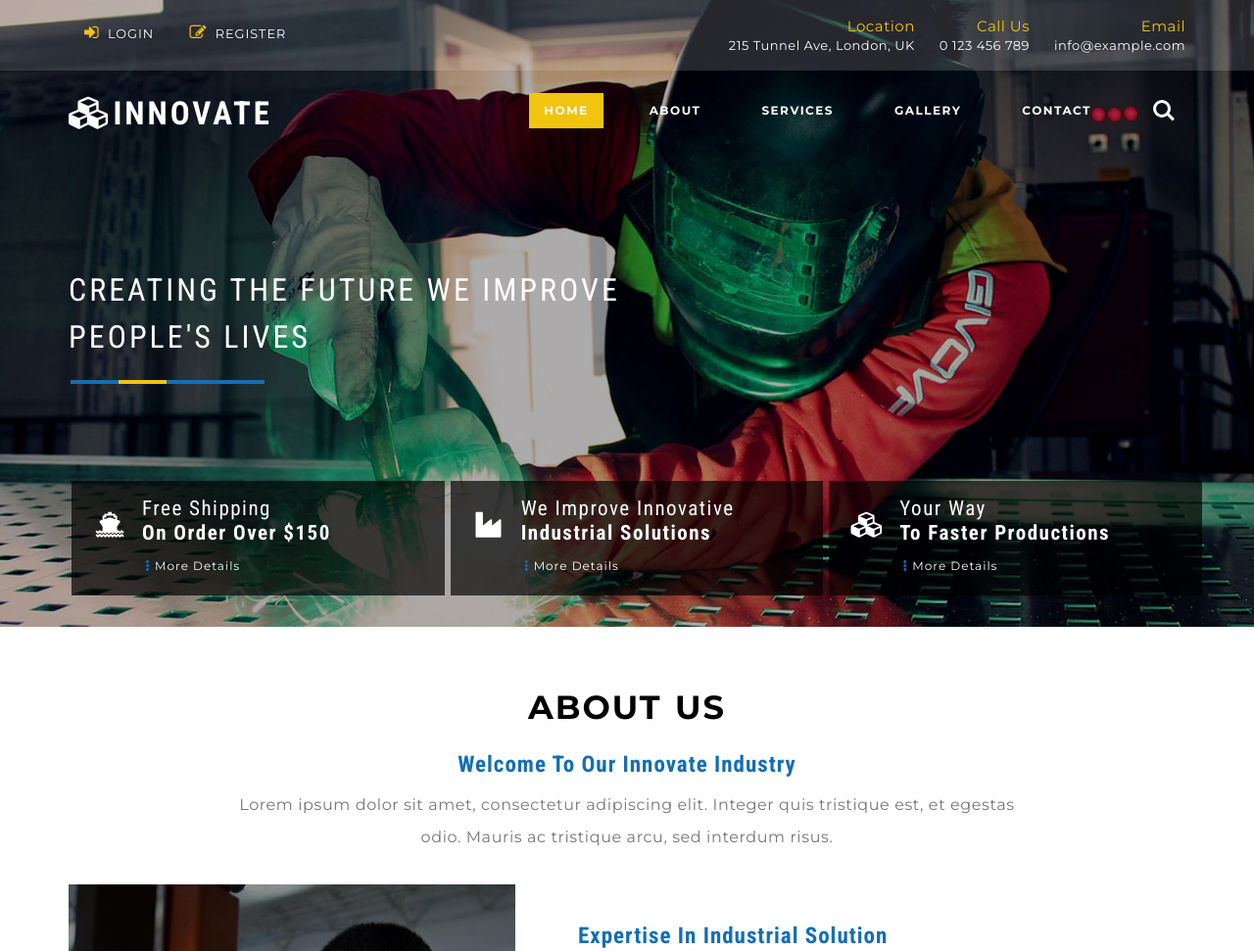
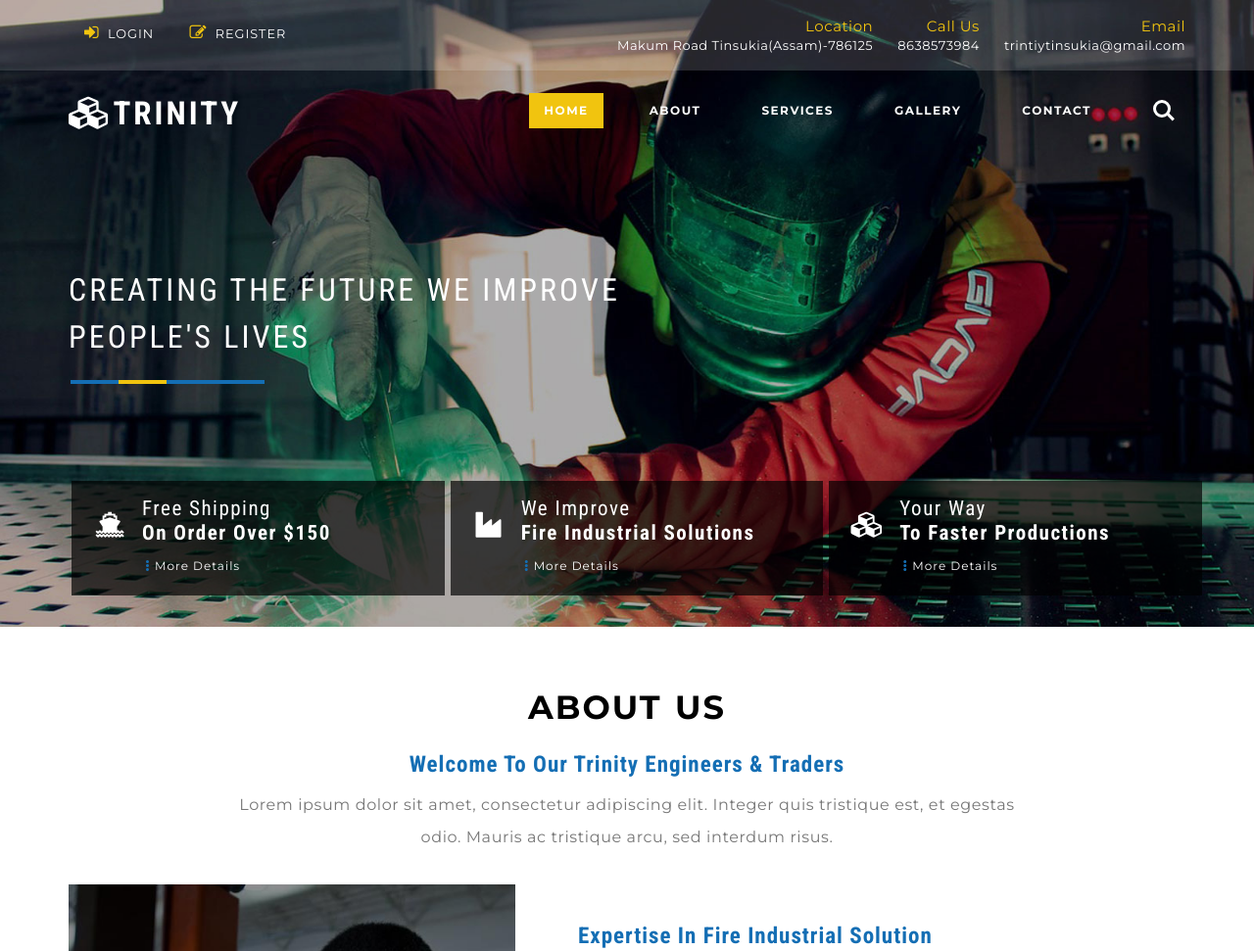
Before and after one commit to Basukumar14/trinity, a plain HTML site: page index.html in a window 1280 px wide. Shown: the top 971 px of the page at 98% size. Drawn offline with nearby package versions, Linux system fonts and the light colour scheme.

Commit message:
Add files via upload

```diff
--- a/index.html
+++ b/index.html
@@ -9,11 +9,11 @@ License URL: http://creativecommons.org/licenses/by/3.0/
 <!DOCTYPE html>
 <html lang="en">
 <head>
-<title>Innovate an Industrial Category Bootstrap Responsive Website Template | Home :: w3layouts</title>
+<title>Trinity Engineers & traders</title>
 <!-- for-mobile-apps -->
 <meta name="viewport" content="width=device-width, initial-scale=1">
 <meta http-equiv="Content-Type" content="text/html; charset=utf-8" />
-<meta name="keywords" content="Innovate Responsive web template, Bootstrap Web Templates, Flat Web Templates, Android Compatible web template,
+<meta name="keywords" content="Trinity Responsive web template, Bootstrap Web Templates, Flat Web Templates, Android Compatible web template,
 Smartphone Compatible web template, free webdesigns for Nokia, Samsung, LG, Sony Ericsson, Motorola web design" />
 <script type="application/x-javascript"> addEventListener("load", function() { setTimeout(hideURLbar, 0); }, false);
 		function hideURLbar(){ window.scrollTo(0,1); } </script>
@@ -86,9 +86,9 @@ ga('create', 'UA-30027142-1', 'w3layouts.com');
 			<li><a href="#" data-toggle="modal" data-target="#myModal3"><i class="fa fa-pencil-square-o" aria-hidden="true"></i> Register</a> </li>
 		</ul>
 		<ul class="top-right-info-w3ls">
-		<li><span>Email</span><a href="mailto:info@example.com">info@example.com</a></li>
-		<li><span>Call Us</span>0 123 456 789</li>
-		<li><span>Location</span>215 Tunnel Ave, London, UK</li>
+		<li><span>Email</span><a href="mailto:trintiytinsukia@gmail.com">trintiytinsukia@gmail.com</a></li>
+		<li><span>Call Us</span>8638573984</li>
+		<li><span>Location</span>Makum Road Tinsukia(Assam)-786125</li>
 		</ul>
 		<div class="clearfix"></div>
 	</div>
@@ -99,7 +99,7 @@ ga('create', 'UA-30027142-1', 'w3layouts.com');
 
 			<div class="header-bottom-agileits">
 			<div class="w3-logo">
-					<h1><a href="index.html"><i class="fa fa-cubes" aria-hidden="true"></i>Innovate</a></h1>
+					<h1><a href="index.html"><i class="fa fa-cubes" aria-hidden="true"></i>Trinity</a></h1>
 				</div>
 			<!-- navigation -->
 			<nav class="navbar navbar-default shift">
@@ -150,7 +150,7 @@ ga('create', 'UA-30027142-1', 'w3layouts.com');
 				<ul class="rslides" id="slider3">
 					<li>
 						<div class="slider-info">
-							<h3>Use new industrial & commercial equipment</h3>
+							<h3>Use new fire industrial & commercial equipment</h3>
 						</div>
 					</li>
 					<li>
@@ -162,7 +162,7 @@ ga('create', 'UA-30027142-1', 'w3layouts.com');
 					<li>
 
 						<div class="slider-info">
-							 <h3>We provide Innovate industrial solutions</h3>
+							 <h3>We provide  fire fire industrial solutions</h3>
 						</div>
 					</li>
 					<li>
@@ -193,7 +193,7 @@ ga('create', 'UA-30027142-1', 'w3layouts.com');
 						<i class="fa fa-industry" aria-hidden="true"></i>
 					</div>
 					<div class="w3l-our-advantages-grd-right">
-						<h4>We improve innovative <br><span>industrial solutions</span></h4>
+						<h4>We improve  <br><span>fire industrial solutions</span></h4>
 						<a href="#" data-toggle="modal" data-target="#myModal5"><span class="glyphicon glyphicon glyphicon glyphicon-option-vertical" aria-hidden="true"></span>More details</a>
 					</div>
 					<div class="clearfix"> </div>
@@ -242,7 +242,7 @@ ga('create', 'UA-30027142-1', 'w3layouts.com');
 
 																	<div class="modal-info">
 																	<img src="images/m2.jpg" alt=" " class="img-responsive" />
-																	<h3 class="agileinfo_sign">We improve innovative <span>industrial solutions</span></h3>
+																	<h3 class="agileinfo_sign">We improve  <span>fire industrial solutions</span></h3>
 																	<p class="para-agileits-w3layouts">Duis sit amet nisi quis leo fermentum vestibulum vitae eget augue. Nulla quam nunc, vulputate id urna at, tempor tincidunt metus. Sed feugiat quam nec mauris mattis malesuada.</p>
 																	</div>
 																</div>
@@ -339,14 +339,14 @@ ga('create', 'UA-30027142-1', 'w3layouts.com');
 				<!---728x90--->
 
 				<div class="about-top">
-					<h3 class="subheading-agileits-w3layouts">Welcome to our Innovate Industry</h3>
+					<h3 class="subheading-agileits-w3layouts">Welcome to our Trinity Engineers & traders</h3>
 					<p class="para-agileits-w3layouts">Lorem ipsum dolor sit amet, consectetur adipiscing elit. Integer quis tristique est, et egestas odio. Mauris ac tristique arcu, sed interdum risus. </p>
 				</div>
 			</div>
 	<div class="about-left-agileits">
 	</div>
 	<div class="about-right">
-		<h3 class="subheading-agileits-w3layouts">Expertise in industrial solution</h3>
+		<h3 class="subheading-agileits-w3layouts">Expertise in fire industrial solution</h3>
 		<p class="para-agileits-w3layouts">Duis sit amet nisi quis leo fermentum vestibulum vitae eget augue. Nulla quam nunc, vulputate id urna at, tempor tincidunt metus. Sed feugiat quam nec mauris mattis malesuada.</p>
 		<div class="pos-w3ls">
 			<h4><span class="red-w3ls">Get</span> in touch</h4><p> with <br>us</p>
@@ -483,7 +483,7 @@ ga('create', 'UA-30027142-1', 'w3layouts.com');
 							<div class="caption">
 								<div class="blur"></div>
 								<div class="caption-text">
-									<h3>Innovate</h3>
+									<h3>Trinity</h3>
 									<p>Neque porro quisquam.</p>
 								</div>
 							</div>
@@ -495,7 +495,7 @@ ga('create', 'UA-30027142-1', 'w3layouts.com');
 							<div class="caption">
 								<div class="blur"></div>
 								<div class="caption-text">
-									<h3>Innovate</h3>
+									<h3>Trinity</h3>
 									<p>Neque porro quisquam.</p>
 								</div>
 							</div>
@@ -507,7 +507,7 @@ ga('create', 'UA-30027142-1', 'w3layouts.com');
 							<div class="caption">
 								<div class="blur"></div>
 								<div class="caption-text">
-									<h3>Innovate</h3>
+									<h3>Trinity</h3>
 									<p>Neque porro quisquam.</p>
 								</div>
 							</div>
@@ -521,7 +521,7 @@ ga('create', 'UA-30027142-1', 'w3layouts.com');
 							<div class="caption">
 								<div class="blur"></div>
 								<div class="caption-text">
-									<h3>Innovate</h3>
+									<h3>Trinity</h3>
 									<p>Neque porro quisquam.</p>
 								</div>
 							</div>
@@ -533,7 +533,7 @@ ga('create', 'UA-30027142-1', 'w3layouts.com');
 							<div class="caption">
 								<div class="blur"></div>
 								<div class="caption-text">
-									<h3>Innovate</h3>
+									<h3>Trinity</h3>
 									<p>Neque porro quisquam.</p>
 								</div>
 							</div>
@@ -545,7 +545,7 @@ ga('create', 'UA-30027142-1', 'w3layouts.com');
 							<div class="caption">
 								<div class="blur"></div>
 								<div class="caption-text">
-									<h3>Innovate</h3>
+									<h3>Trinity</h3>
 									<p>Neque porro quisquam.</p>
 								</div>
 							</div>
@@ -559,7 +559,7 @@ ga('create', 'UA-30027142-1', 'w3layouts.com');
 							<div class="caption">
 								<div class="blur"></div>
 								<div class="caption-text">
-									<h3>Innovate</h3>
+									<h3>Trinity</h3>
 									<p>Neque porro quisquam.</p>
 								</div>
 							</div>
@@ -571,7 +571,7 @@ ga('create', 'UA-30027142-1', 'w3layouts.com');
 							<div class="caption">
 								<div class="blur"></div>
 								<div class="caption-text">
-									<h3>Innovate</h3>
+									<h3>Trinity</h3>
 									<p>Neque porro quisquam.</p>
 								</div>
 							</div>
@@ -583,7 +583,7 @@ ga('create', 'UA-30027142-1', 'w3layouts.com');
 							<div class="caption">
 								<div class="blur"></div>
 								<div class="caption-text">
-									<h3>Innovate</h3>
+									<h3>Trinity</h3>
 									<p>Neque porro quisquam.</p>
 								</div>
 							</div>
@@ -693,15 +693,15 @@ ga('create', 'UA-30027142-1', 'w3layouts.com');
 				<h5 class="title-w3">Contact</h5>
 				<div class="address-w3layouts">
 					<h6>consectetur</h6>
-					<p>Neque porro quisquam est qui dolorem ipsum quia dolor sit amet</p>
-					<p>215 Tunnel Ave, London SE10 0QW, UK</p>
-					<h4>0 123 456 789</h4>
+					<p>Ambari Dhirenpara Near Tilla,A.k.dev Raod</p>
+					<p>Guhawati(Assam)-781025</p>
+					<h4>8638573984</h4>
 				</div>
 				<div class="address-w3layouts">
 					<h6>consectetur</h6>
-					<p>Neque porro quisquam est qui dolorem ipsum quia dolor sit amet</p>
-					<p>Western Australia Ring Road,6333 Australia</p>
-					<h4><a href="mailto:info@example.com">info@example.com</a></h4>
+					<p>Makum Road,Near Overbridge</p>
+					<p>Tinsukiya(Assam)-786125</p>
+					<h4><a href="mailto:trintiytinsukia@gmail.com">trintiytinsukia@gmail.com</a></h4>
 				</div>
 				<div class="clearfix"> </div>
 			</div>
@@ -722,7 +722,7 @@ ga('create', 'UA-30027142-1', 'w3layouts.com');
 <div class="w3l_footer">
 <div class="container">
 	<div class="col-md-4">
-	<h2><a href="index.html"><i class="fa fa-cubes" aria-hidden="true"></i>Innovate</a></h2>
+	<h2><a href="index.html"><i class="fa fa-cubes" aria-hidden="true"></i>Trinity</a></h2>
 	</div>
 	<div class="col-md-8 botttom-nav-agileits">
 		<ul class="nav-w3ls">
@@ -743,7 +743,7 @@ ga('create', 'UA-30027142-1', 'w3layouts.com');
 
 			<div class="clearfix"> </div>
 			<div class="copyright-wthree">
-				<p>&copy; 2017 Innovate . All Rights Reserved | Design by <a href="http://w3layouts.com/"> W3layouts </a></p>
+				<p>&copy; 2019 Trinity . All Rights Reserved | Design by <a href="http://infoxies.com/"> Infoxies </a></p>
 			</div>
 </div>
 </div>
```
